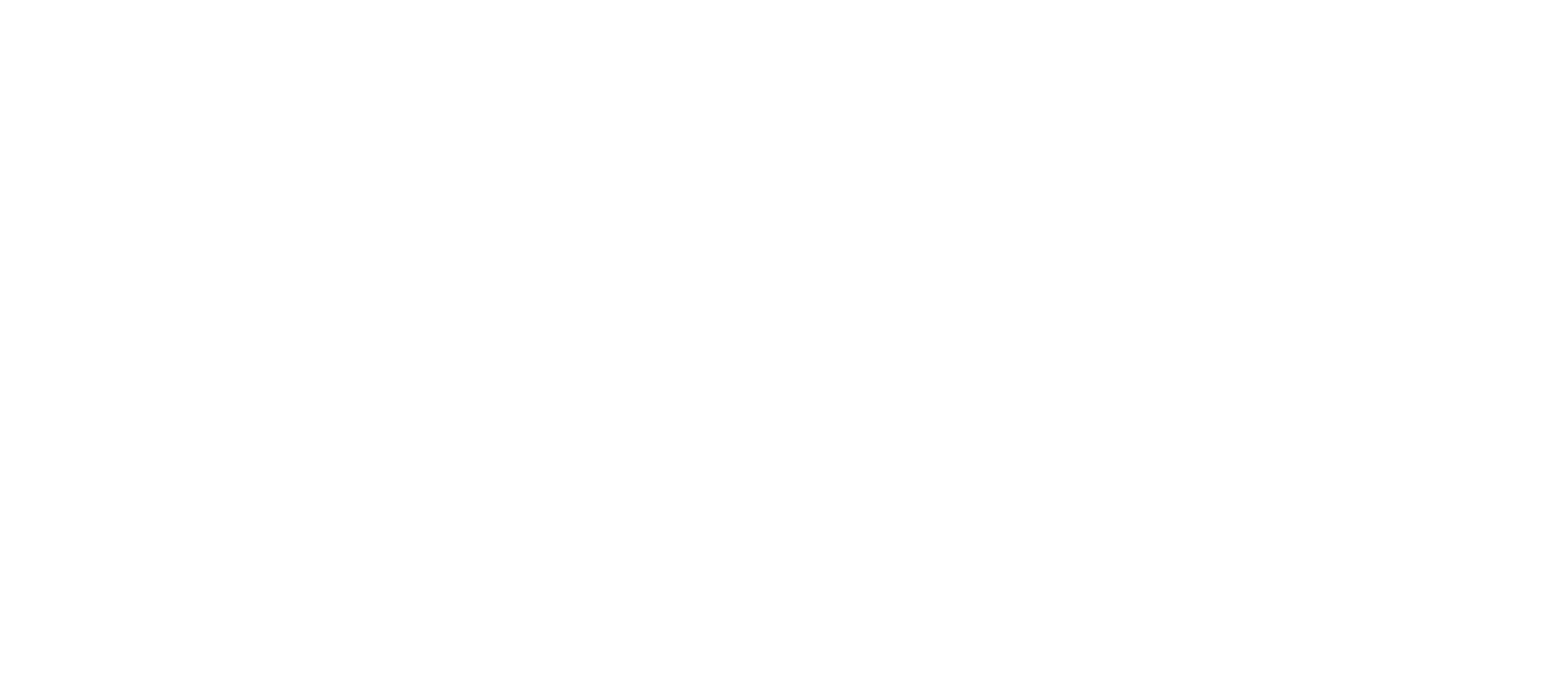
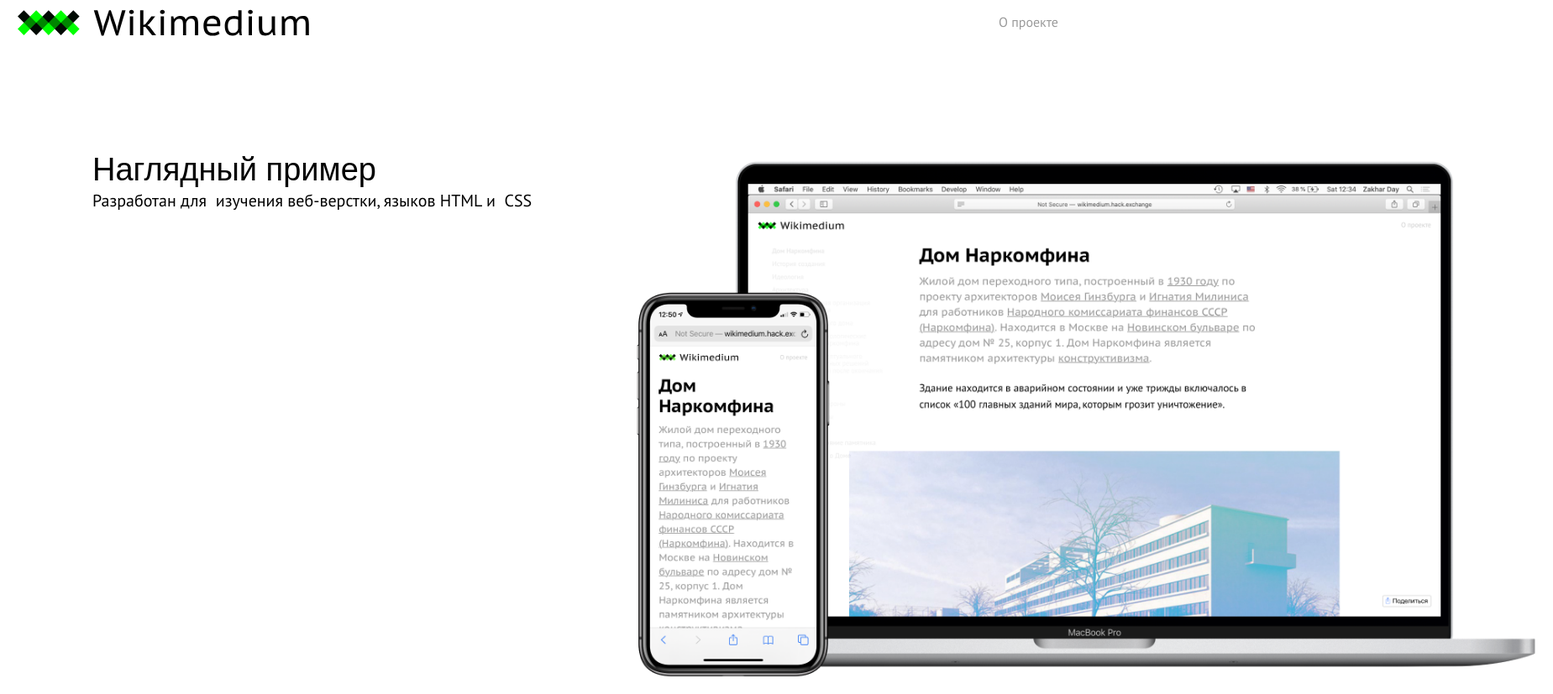
Before and after one commit to tarasbalabaev/domNarkomfina, a plain HTML site: page about.html in a window 1280 px wide. Shown: the top 827 px of the page at 84% size, 1849 px wide, since content can reach past the window. Before the commit the page ends 800 px from the top, so only its background shows below. Drawn offline with Linux system fonts and the light colour scheme; a web font is replaced by a local one.

Commit message:
Делали для about html

```diff
--- a/Stylesheets/layout.css
+++ b/Stylesheets/layout.css
@@ -172,3 +172,84 @@ blockquote::before {
   transition: all ease 0.6s;
   color: black;
 }
+
+/* Стили для эбаут */
+#about {
+  overflow-x: hidden;
+}
+
+#about::after {
+  content: "";
+  /* background-image: url("../images/1440.png"); */
+  width: 1440px;
+  height: 3120px;
+  display: block;
+  margin: 0 auto;
+  position: absolute;
+  top: 0;
+  left: calc(50% - 720px);
+  opacity: 0.2;
+}
+
+#about section {
+  width: 1440px;
+  margin: 0 auto;
+  display: flex;
+  justify-content: space-between;
+}
+
+#about section div {
+  width: 48%;
+}
+
+#about h2 {
+  margin: 0;
+  width: 100%;
+  font-weight: normal;
+  font-size: 38px;
+  line-height: 46px;
+}
+
+#about p {
+  margin: 0;
+  width: 100%;
+}
+
+#about #firstSection {
+  margin-top: 86px;
+}
+#firstSection img {
+  width: 1100px;
+}
+
+#firstSection div:nth-of-type(1) {
+  padding: 40px 0 0 110px;
+}
+
+#secondSection img {
+  width: 670px;
+  padding-left: 20px;
+}
+
+#about #secondSection {
+  margin-top: 96px;
+}
+
+#secondSection div:nth-of-type(2) {
+  padding: 50px 20px 0 12px;
+}
+
+#about #thirdSection {
+  margin-top: 190px;
+  border-bottom: 1px solid #6c6c6c;
+}
+
+#thirdSection div:nth-of-type(3) {
+  padding: 110px;
+}
+
+#thirdType img {
+  width: 1050px;
+  padding: 10px 0 0 10px;
+  border-left: 1px solid #000000;
+}
--- a/about.html
+++ b/about.html
@@ -3,7 +3,53 @@
   <head>
     <meta charset="UTF-8" />
     <meta name="viewport" content="width=device-width, initial-scale=1.0" />
-    <title>Document</title>
+    <title>О проекте</title>
+    <link rel="stylesheet" href="Stylesheets/style.css" />
   </head>
-  <body></body>
+  <body id="about">
+    <nav class="menubar">
+      <a href="domnarkomfina.html">
+        <img src="images/logo.svg" alt="" />
+      </a>
+      <a href="about.html">О проекте</a>
+    </nav>
+
+    <section id="firstSection">
+      <div>
+        <h2>Наглядный пример</h2>
+        <p>
+          Разработан для&nbsp; изучения веб-верстки, языков HTML и&nbsp; CSS
+        </p>
+      </div>
+
+      <div>
+        <img src="images/about1.png" alt="" />
+      </div>
+    </section>
+
+    <section id="secondSection">
+      <div>
+        <img src="images/about2.png" alt="" />
+      </div>
+
+      <div>
+        <h2>С нуля до&nbsp; первого сайта</h2>
+        <p>Чтобы изучать верстку</p>
+      </div>
+    </section>
+
+    <section id="thirdSection">
+      <div>
+        <h2>Реальный проект</h2>
+        <p>
+          Обучение приближено к&nbsp; работе в&nbsp; реальной жизни, работа
+          разбита на&nbsp; этапы
+        </p>
+      </div>
+
+      <div>
+        <img src="images/about3.png" alt="" />
+      </div>
+    </section>
+  </body>
 </html>
```
Also changed, not shown: domnarkomfina.html (+3 -1 lines), images/1440.png (added), images/about1.png (added), images/about2.png (added), images/about3.png (added), 2 other files.
